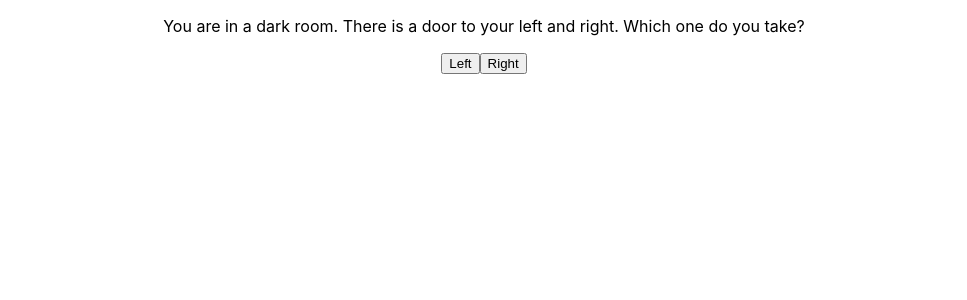
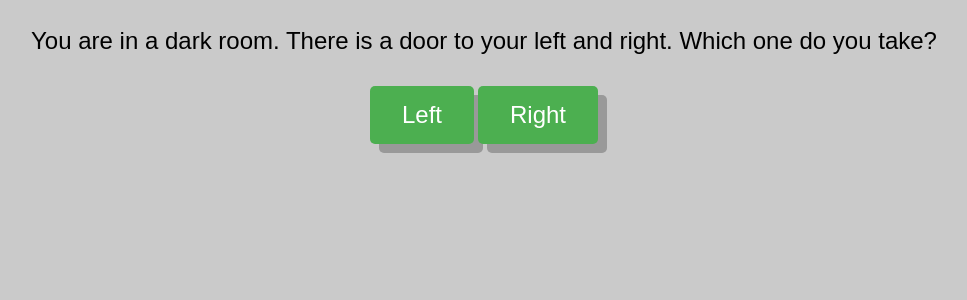
Before and after one commit to SchoolOfCode/bc14_w6d2_workshop_react-extension-TrisRosco, a React (Create React App) app in the folder cyoa/: page / in a window 1280 px wide. Shown: the top 300 px of the page, without its empty margins (156-1123 px from the left). Built offline with nearby package versions, Linux system fonts and the light colour scheme.

Commit message:
Fixed a bug where the buttons did not update according to the prompt above

```diff
--- a/cyoa/src/App.css
+++ b/cyoa/src/App.css
@@ -1,3 +1,41 @@
+
 .App {
   text-align: center;
+  font-family: fantasy;
+  font-size: 24px;
+  font-weight: 300px;
+  color: #000;
+  background-color: #cacaca;
+  margin: 0;
 }
+
+
+
+
+body {
+  background-color: #cacaca;
+  font-family: 'Roboto', sans-serif;
+  font-size: 16px;
+  font-weight: 300;
+  line-height: 1.4;
+  color: #000;
+  margin: 0;
+}
+
+
+button
+{
+  background-color: #4CAF50;
+  border: none;
+  border-radius: 5px;
+  color: white;
+  padding: 15px 32px;
+  text-align: center;
+  text-decoration: none;
+  display: inline-block;
+  font-size: 24px;
+  font-weight: 300px;
+  margin: 4px 2px;
+  cursor: pointer;
+  box-shadow: 9px 9px #999;
+}
--- a/cyoa/src/App.js
+++ b/cyoa/src/App.js
@@ -4,6 +4,7 @@ import "./App.css";
 import Button from "./components/Button/index.js";
 import NarrativeBlock from "./components/NarrativeBlock/index.js";
 import narrativeData from "./components/NarrativeData/index.js";
+import dungeonbackground from "./dungeonbackground.jpg";
 
 // function to change the narrative text when a button is clicked
 
@@ -16,19 +17,17 @@ function App() {
     narrativeData[currentNarrative].options[1].text
   );
 
-  function changeNarrative() {
-    setCurrentNarrative(
-      narrativeData[currentNarrative].options[0].nextNarrative
-    );
-    setButton1(narrativeData[currentNarrative].options[0].text);
-    setButton2(narrativeData[currentNarrative].options[1].text);
+  function changeNarrative(optionIndex) {
+    const option = narrativeData[currentNarrative].options[optionIndex];
+    setCurrentNarrative(option.nextNarrative);
+    setButton1(narrativeData[option.nextNarrative].options[0].text);
+    setButton2(narrativeData[option.nextNarrative].options[1].text);
   }
-
   return (
     <div className="App">
       <NarrativeBlock text={narrativeData[currentNarrative].text} />
-      <Button label={button1} onClick={changeNarrative} />
-      <Button label={button2} onClick={changeNarrative} />
+      <Button label={button1} onClick={() => changeNarrative(0)} />
+      <Button label={button2} onClick={() => changeNarrative(1)} />
     </div>
   );
 }
--- a/cyoa/src/components/Button/index.js
+++ b/cyoa/src/components/Button/index.js
@@ -1,10 +1,16 @@
 import React from "react";
+import { motion } from "framer-motion";
 
 function Button(props) {
   return (
-    <button className="Button" onClick={props.onClick}>
+    <motion.button
+      className="Button"
+      onClick={props.onClick}
+      whileHover={{ scale: 1.05 }}
+      whileTap={{ scale: 0.9 }}
+    >
       {props.label}
-    </button>
+    </motion.button>
   );
 }
 
--- a/cyoa/src/components/NarrativeData/index.js
+++ b/cyoa/src/components/NarrativeData/index.js
@@ -3,6 +3,7 @@ import React from "react";
 
 let narrativeData = {
   1: {
+    image: "https://i.imgur.com/1Z1Z1Z1.jpg",
     text: "You are in a dark room. There is a door to your left and right. Which one do you take?",
     options: [
       {
@@ -16,6 +17,7 @@ let narrativeData = {
     ],
   },
   2: {
+    image: "https://i.imgur.com/1Z1Z1Z1.jpg",
     text: "You are in a cellar with a single candle. There is a door to your left and right. Which one do you take?",
     options: [
       {
@@ -77,7 +79,32 @@ let narrativeData = {
 
   7: {
     text: "The goblin attacks you. You are dead.",
-    options: [],
+    options: [
+      {
+        text: "Restart",
+        nextNarrative: 1,
+      },
+    ],
+  },
+
+  8: {
+    text: "You are in a small chamber, it appears you have reached a dead end.",
+    options: [
+      {
+        text: "Go back",
+        nextNarrative: 5,
+      },
+    ],
+  },
+
+  9: {
+    text: "You are in a small chamber, it appears you have reached a dead end.",
+    options: [
+      {
+        text: "Go back",
+        nextNarrative: 5,
+      },
+    ],
   },
 };
 
```
Also changed, not shown: cyoa/src/dungeonbackground.jpg (added).
